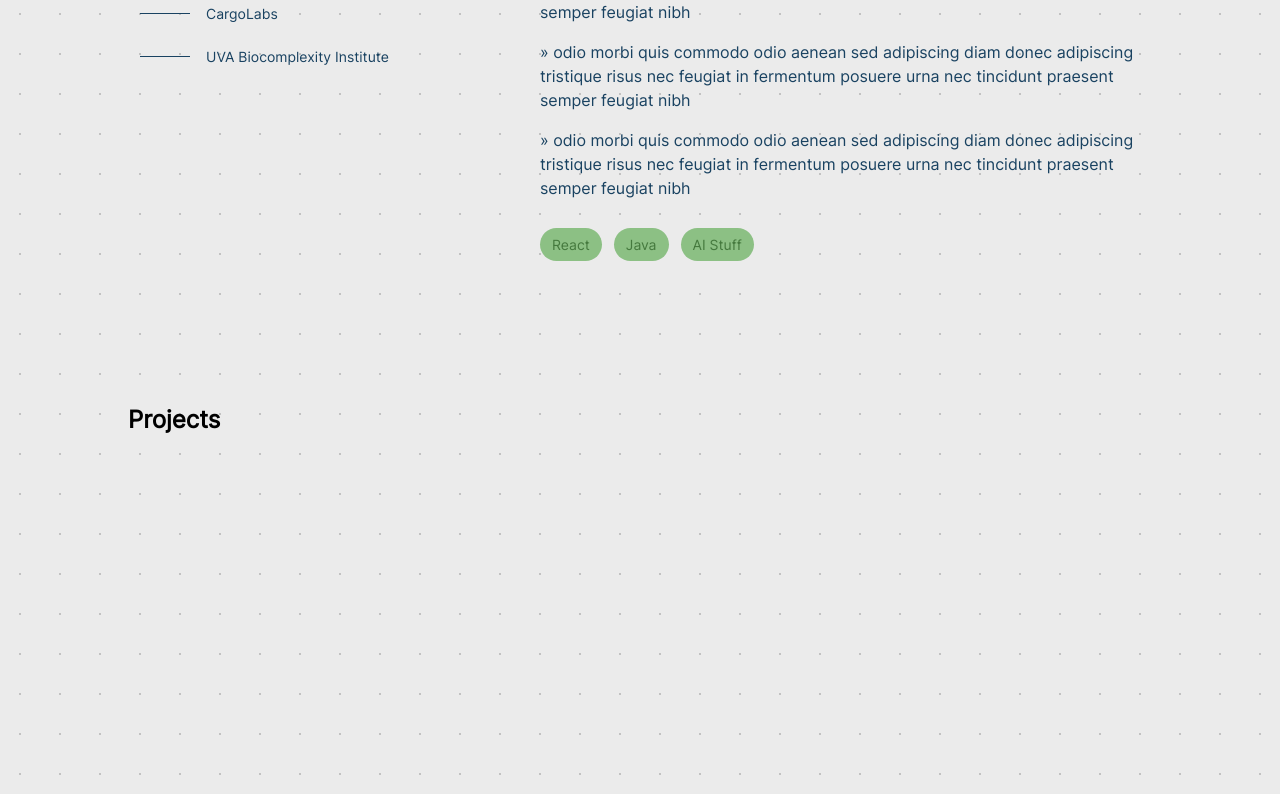
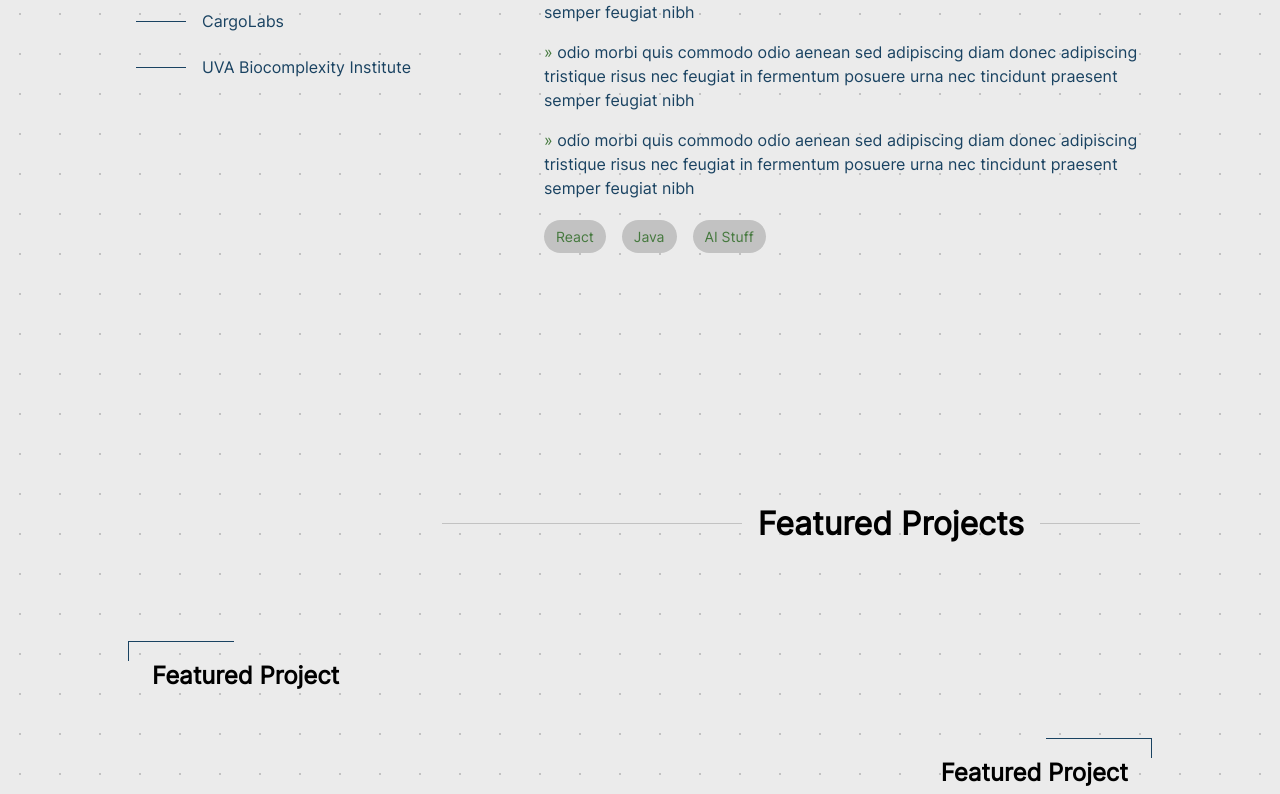
Before and after one commit to EthanHaller/Portfolio, a React (Vite) app: page / in a window 1280 px wide. Shown: the part 1206-2000 px from the top of the page. Built offline with nearby package versions, Linux system fonts and the light colour scheme.

Commit message:
style: begin adding reverse layout for featured projects

```diff
--- a/index.html
+++ b/index.html
@@ -4,7 +4,7 @@
 		<meta charset="UTF-8" />
 		<link rel="icon" type="image/svg+xml" href="/vite.svg" />
 		<meta name="viewport" content="width=device-width, initial-scale=1.0" />
-		<title>Vite + React</title>
+		<title>Ethan Haller</title>
 	</head>
 	<body>
 		<div id="root"></div>
--- a/src/Projects.jsx
+++ b/src/Projects.jsx
@@ -1,11 +1,26 @@
 import { useState } from "react"
+import projectData from "./data/projects.json"
 import "./styles/projects.css"
 
 function Projects({ innerRef }) {
+	const featuredProjects = projectData.filter((project) => project.featured)
+
+	const featuredProjectsElement = featuredProjects.map((project, index) => (
+		<div key={index} className={"featured-project-container" + (index % 2 === 1 ? " reverse" : "")}>
+			<h3 className={"featured-project-title" + (index % 2 === 1 ? " reverse" : "")}>{project.title}</h3>
+		</div>
+	))
+
 	return (
 		<>
 			<div className="container" ref={innerRef}>
-				<h2 style={{marginBottom: "3000px"}}>Projects</h2>
+				<div className="projects-section-title">
+					<span className="title-line first"></span>
+					<h2 className="projects-title">Featured Projects</h2>
+					<span className="title-line second"></span>
+				</div>
+				<div className="featured-projects-container">{featuredProjectsElement}</div>
+				<div className="other-projects-container"></div>
 			</div>
 		</>
 	)
--- a/src/Work.jsx
+++ b/src/Work.jsx
@@ -32,11 +32,11 @@ function Work({ innerRef }) {
 	return (
 		<>
 			<div className="container" ref={innerRef}>
-				<span className="work-section-title">
+				<div className="work-section-title">
 					<span className="title-line first"></span>
 					<h2 className="work-title">Work</h2>
 					<span className="title-line second"></span>
-				</span>
+				</div>
 				<div className="work-container">
 					<div className="buttons-container">{workButtons}</div>
 					<div className={`work-description-container ${fade ? "fade" : ""}`}>
@@ -49,7 +49,7 @@ function Work({ innerRef }) {
 									<p className="date">{selectedWork.dates}</p>
 									{selectedWork.bullets.map((bullet, index) => (
 										<p key={index} className="bullet">
-											&#187; {bullet}
+											<span className="bullet-point">&#187;</span> {bullet}
 										</p>
 									))}
 								</div>
--- /dev/null
+++ b/src/data/projects.json
@@ -0,0 +1,61 @@
+[
+	{
+		"title": "Featured Project",
+		"featured": true,
+		"description": "ultricies integer quis auctor elit sed vulputate mi sit amet mauris commodo quis imperdiet massa tincidunt nunc pulvinar sapien et ligula ullamcorper malesuada proin libero nunc consequat interdum varius sit amet mattis vulputate enim nulla aliquet porttitor lacus luctus accumsan",
+		"imagePath": "./images/hoosheard.png",
+		"githubLink": "https://github.com/",
+		"deploymentLink": "https://hoosheard.com/",
+		"skills": ["skill1", "skill2", "skill3"]
+	},
+    {
+		"title": "Featured Project",
+		"featured": true,
+		"description": "ultricies integer quis auctor elit sed vulputate mi sit amet mauris commodo quis imperdiet massa tincidunt nunc pulvinar sapien et ligula ullamcorper malesuada proin libero nunc consequat interdum varius sit amet mattis vulputate enim nulla aliquet porttitor lacus luctus accumsan",
+		"imagePath": "./images/hoosheard.png",
+		"githubLink": "https://github.com/",
+		"deploymentLink": "https://hoosheard.com/",
+		"skills": ["skill1", "skill2", "skill3"]
+	},
+    {
+		"title": "Featured Project",
+		"featured": true,
+		"description": "ultricies integer quis auctor elit sed vulputate mi sit amet mauris commodo quis imperdiet massa tincidunt nunc pulvinar sapien et ligula ullamcorper malesuada proin libero nunc consequat interdum varius sit amet mattis vulputate enim nulla aliquet porttitor lacus luctus accumsan",
+		"imagePath": "./images/hoosheard.png",
+		"githubLink": "https://github.com/",
+		"deploymentLink": "https://hoosheard.com/",
+		"skills": ["skill1", "skill2", "skill3"]
+	},
+    {
+		"title": "Other Project",
+		"description": "ultricies integer quis auctor elit sed vulputate mi sit amet mauris commodo quis imperdiet massa tincidunt nunc pulvinar sapien et ligula ullamcorper malesuada proin libero nunc consequat interdum varius sit amet mattis vulputate enim nulla aliquet porttitor lacus luctus accumsan",
+		"imagePath": "./images/hoosheard.png",
+		"githubLink": "https://github.com/",
+		"deploymentLink": "https://hoosheard.com/",
+		"skills": ["skill1", "skill2", "skill3"]
+	},
+    {
+		"title": "Other Project",
+		"description": "ultricies integer quis auctor elit sed vulputate mi sit amet mauris commodo quis imperdiet massa tincidunt nunc pulvinar sapien et ligula ullamcorper malesuada proin libero nunc consequat interdum varius sit amet mattis vulputate enim nulla aliquet porttitor lacus luctus accumsan",
+		"imagePath": "./images/hoosheard.png",
+		"githubLink": "https://github.com/",
+		"deploymentLink": "https://hoosheard.com/",
+		"skills": ["skill1", "skill2", "skill3"]
+	},
+    {
+		"title": "Other Project",
+		"description": "ultricies integer quis auctor elit sed vulputate mi sit amet mauris commodo quis imperdiet massa tincidunt nunc pulvinar sapien et ligula ullamcorper malesuada proin libero nunc consequat interdum varius sit amet mattis vulputate enim nulla aliquet porttitor lacus luctus accumsan",
+		"imagePath": "./images/hoosheard.png",
+		"githubLink": "https://github.com/",
+		"deploymentLink": "https://hoosheard.com/",
+		"skills": ["skill1", "skill2", "skill3"]
+	},
+    {
+		"title": "Other Project",
+		"description": "ultricies integer quis auctor elit sed vulputate mi sit amet mauris commodo quis imperdiet massa tincidunt nunc pulvinar sapien et ligula ullamcorper malesuada proin libero nunc consequat interdum varius sit amet mattis vulputate enim nulla aliquet porttitor lacus luctus accumsan",
+		"imagePath": "./images/hoosheard.png",
+		"githubLink": "https://github.com/",
+		"deploymentLink": "https://hoosheard.com/",
+		"skills": ["skill1", "skill2", "skill3"]
+	}
+]
--- a/src/data/work.json
+++ b/src/data/work.json
@@ -2,7 +2,7 @@
 	{
 		"company": "Yext",
 		"link": "https://www.yext.com/",
-		"position": "Softare Engineer Intern",
+		"position": "Software Engineer Intern",
 		"dates": "May 2024 — Present",
 		"bullets": [
 			"odio morbi quis commodo odio aenean sed adipiscing diam donec adipiscing tristique risus nec feugiat in fermentum posuere urna nec tincidunt praesent semper feugiat nibh",
@@ -26,7 +26,7 @@
 	{
 		"company": "CargoLabs",
 		"link": "https://cargolabs.org/",
-		"position": "Softare Engineer Intern",
+		"position": "Software Engineer Intern",
 		"dates": "June 2023 — August 2023",
 		"bullets": [
 			"Developed, tested, and integrated several new scalable features into production in a distributed cloud infrastructure by making daily deployments to Amazon Web Services (Lambda, S3) using Serverless Framework.",
--- a/src/styles/home.css
+++ b/src/styles/home.css
@@ -25,6 +25,7 @@ h1 {
 }
 
 .hello-text, .motto-text {
+	font-size: min(1.125rem, 3vw);
 	line-height: 1.5;
 	font-weight: 400;
 }
--- a/src/styles/projects.css
+++ b/src/styles/projects.css
@@ -0,0 +1,74 @@
+.projects-section-title {
+	display: flex;
+	flex-direction: row-reverse;
+	align-items: center;
+	max-width: 1000px;
+	margin-inline: auto;
+	margin-bottom: 3rem;
+	padding-top: 5rem;
+}
+
+.title-line {
+	height: 1px;
+	background-color: var(--bg-secondary);
+}
+
+.title-line.first {
+	width: 100px;
+}
+
+.title-line.second {
+	width: 300px;
+}
+
+.projects-title {
+	font-size: 2rem;
+	margin-inline: 1rem;
+}
+
+.featured-project-container {
+	display: flex;
+}
+
+.featured-project-container.reverse {
+	flex-direction: row-reverse;
+}
+
+.featured-project-title {
+	position: relative;
+	font-size: 1.5rem;
+	padding: 1.25rem 0 0 1.5rem;
+}
+
+.featured-project-title.reverse {
+	position: relative;
+	font-size: 1.5rem;
+	padding: 1.25rem 1.5rem 0 0;
+}
+
+.featured-project-title:before, .featured-project-title:after {
+    content: '';
+    display: block;
+    position: absolute;
+    background-color: transparent;
+    pointer-events: none;
+}
+
+.featured-project-title:before {
+    top: 0;
+    left:0;
+    right: 50%;
+	bottom: 60%;
+    border-top: 1px solid var(--text-secondary);
+    border-left: 1px solid var(--text-secondary);
+}
+
+.featured-project-title.reverse:before {
+    top: 0;
+    left: 50%;
+    right: 0;
+	bottom: 60%;
+	border-left: none;
+    border-top: 1px solid var(--text-secondary);
+    border-right: 1px solid var(--text-secondary);
+}
--- a/src/styles/work.css
+++ b/src/styles/work.css
@@ -2,7 +2,7 @@
 	padding-top: 3rem;
 	padding-bottom: 6rem;
 	display: flex;
-	justify-content: center;
+	justify-content: space-evenly;
 }
 
 .buttons-container {
@@ -27,7 +27,7 @@
 	background-color: var(--text-secondary);
 	margin-right: 10px;
 	width: 50px;
-	transition: width 0.2s ease;
+	transition: width 0.3s;
 }
 
 button {
@@ -36,7 +36,7 @@ button {
 	cursor: pointer;
 	color: var(--text-secondary);
 	font-family: "Inter", sans-serif;
-	font-size: 0.875rem;
+	font-size: 1rem;
 	font-weight: 500;
 }
 
@@ -66,7 +66,7 @@ button {
 
 .work-description-container.fade {
 	opacity: 0;
-	transition: opacity 0.15s ease;
+	transition: opacity 0.15s;
 }
 
 .position-company {
@@ -87,6 +87,10 @@ button {
 	font-weight: 400;
 }
 
+.bullet-point {
+	color: var(--accent-primary);
+}
+
 .skills-list {
 	display: flex;
 	flex-wrap: wrap;
@@ -96,12 +100,13 @@ button {
 }
 
 .skill {
-	background-color: var(--accent-secondary);
+	background-color: var(--bg-secondary);
 	color: var(--accent-primary);
 	list-style-type: none;
 	border-radius: 30px;
-	margin-top: 0.75rem;
-	margin-right: 0.75rem;
+	/* border: 1px solid var(--bg-secondary); */
+	margin-top: 0.25rem;
+	margin-right: 1rem;
 	padding: 0.5rem 0.75rem 0.5rem 0.75rem;
 	font-size: 0.875rem;
 }
@@ -132,7 +137,7 @@ button {
 	margin-inline: 1rem;
 }
 
-@media (max-width: 576px) {
+@media (max-width: 1000px) {
 	.work-section-title {
 		justify-content: center;
 	}
```
Also changed, not shown: src/images/hoosheard.png (added).
